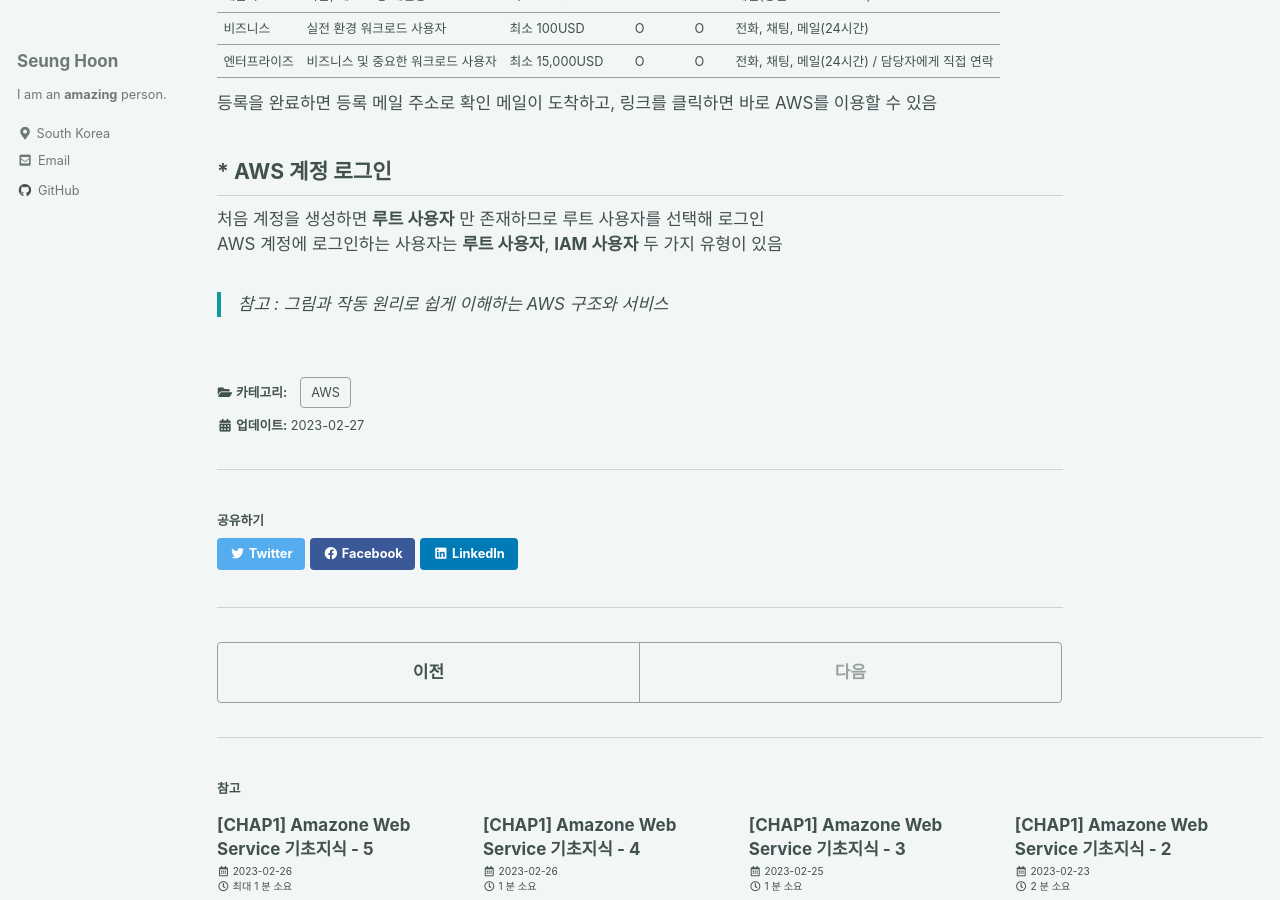
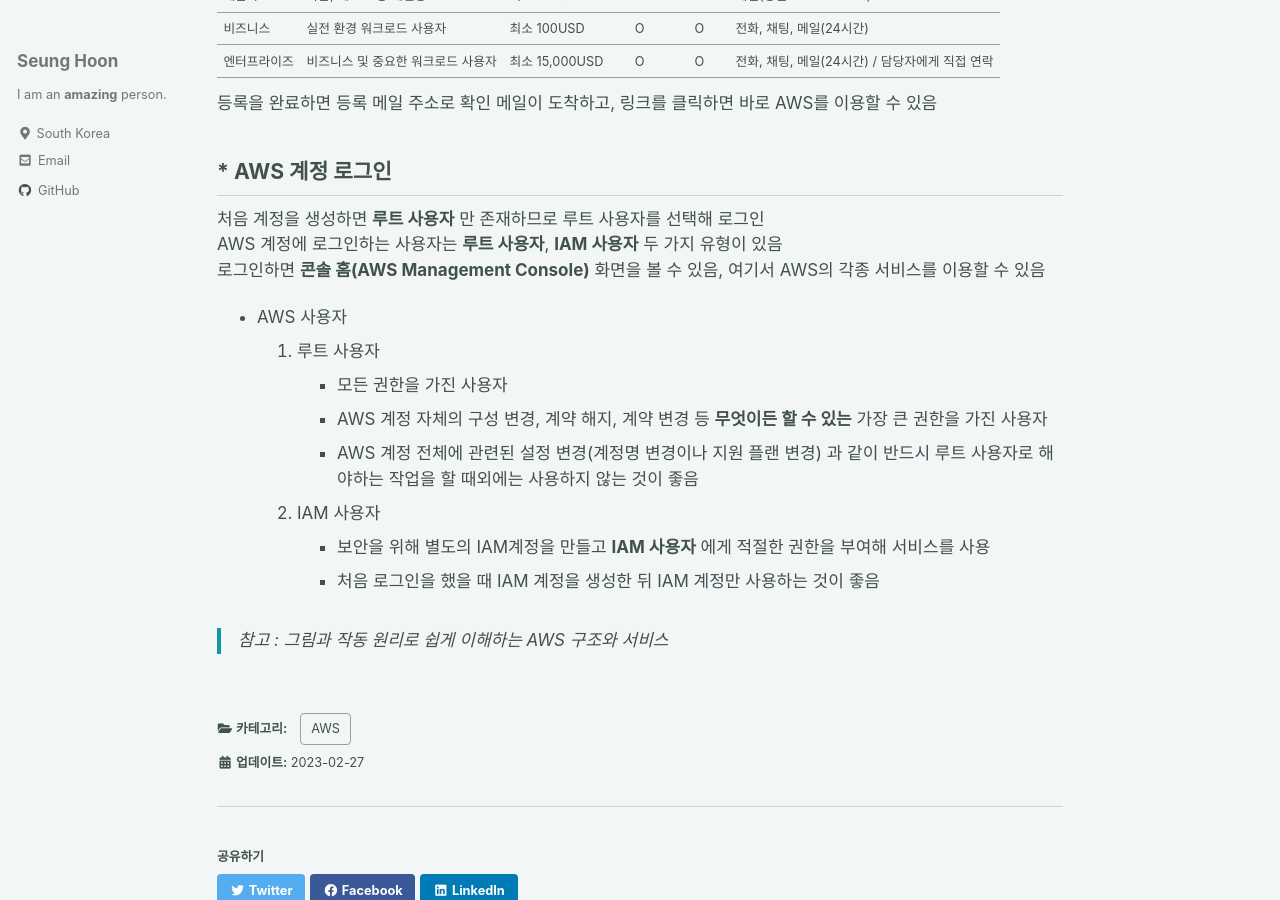
Before and after one commit to ibk01161/ibk01161.github.io, a Jekyll site: the page built from _posts/2023-02-27-aws2_01.md, in a window 1280 px wide and 900 px high, scrolled down 722 px. Built offline with Jekyll 4.4.1, drawn with Linux system fonts in a browser that asks for light colours; cached includes are drawn as plain includes.

Commit message:
Add Post

```diff
--- a/_posts/2023-02-27-aws2_01.md
+++ b/_posts/2023-02-27-aws2_01.md
@@ -35,6 +35,18 @@ AWS 계정을 만들 때 **해당 계정에서 사용할 수 있는 AWS 지원
 
 처음 계정을 생성하면 **루트 사용자** 만 존재하므로 루트 사용자를 선택해 로그인
 AWS 계정에 로그인하는 사용자는 **루트 사용자**, **IAM 사용자** 두 가지 유형이 있음
+로그인하면 **콘솔 홈(AWS Management Console)** 화면을 볼 수 있음, 여기서 AWS의 각종 서비스를 이용할 수 있음
+
+* AWS 사용자
+  1. 루트 사용자
+    - 모든 권한을 가진 사용자
+    - AWS 계정 자체의 구성 변경, 계약 해지, 계약 변경 등 **무엇이든 할 수 있는** 가장 큰 권한을 가진 사용자
+    - AWS 계정 전체에 관련된 설정 변경(계정명 변경이나 지원 플랜 변경) 과 같이 반드시 루트 사용자로 해야하는 작업을 할 때외에는 사용하지 않는 것이 좋음
+
+  2. IAM 사용자
+    - 보안을 위해 별도의 IAM계정을 만들고 **IAM 사용자** 에게 적절한 권한을 부여해 서비스를 사용
+    - 처음 로그인을 했을 때 IAM 계정을 생성한 뒤 IAM 계정만 사용하는 것이 좋음
+
 
 
 
```
